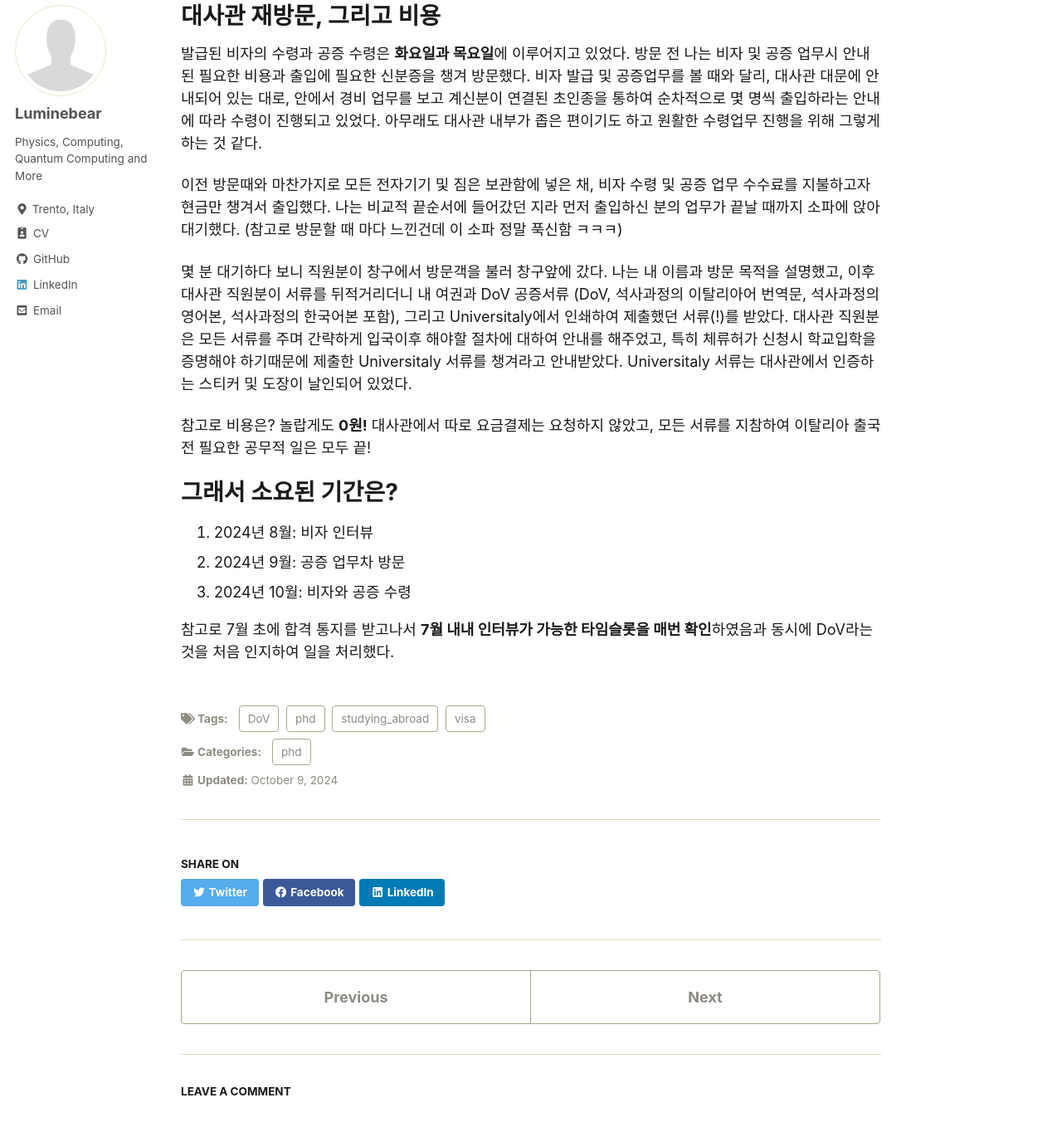
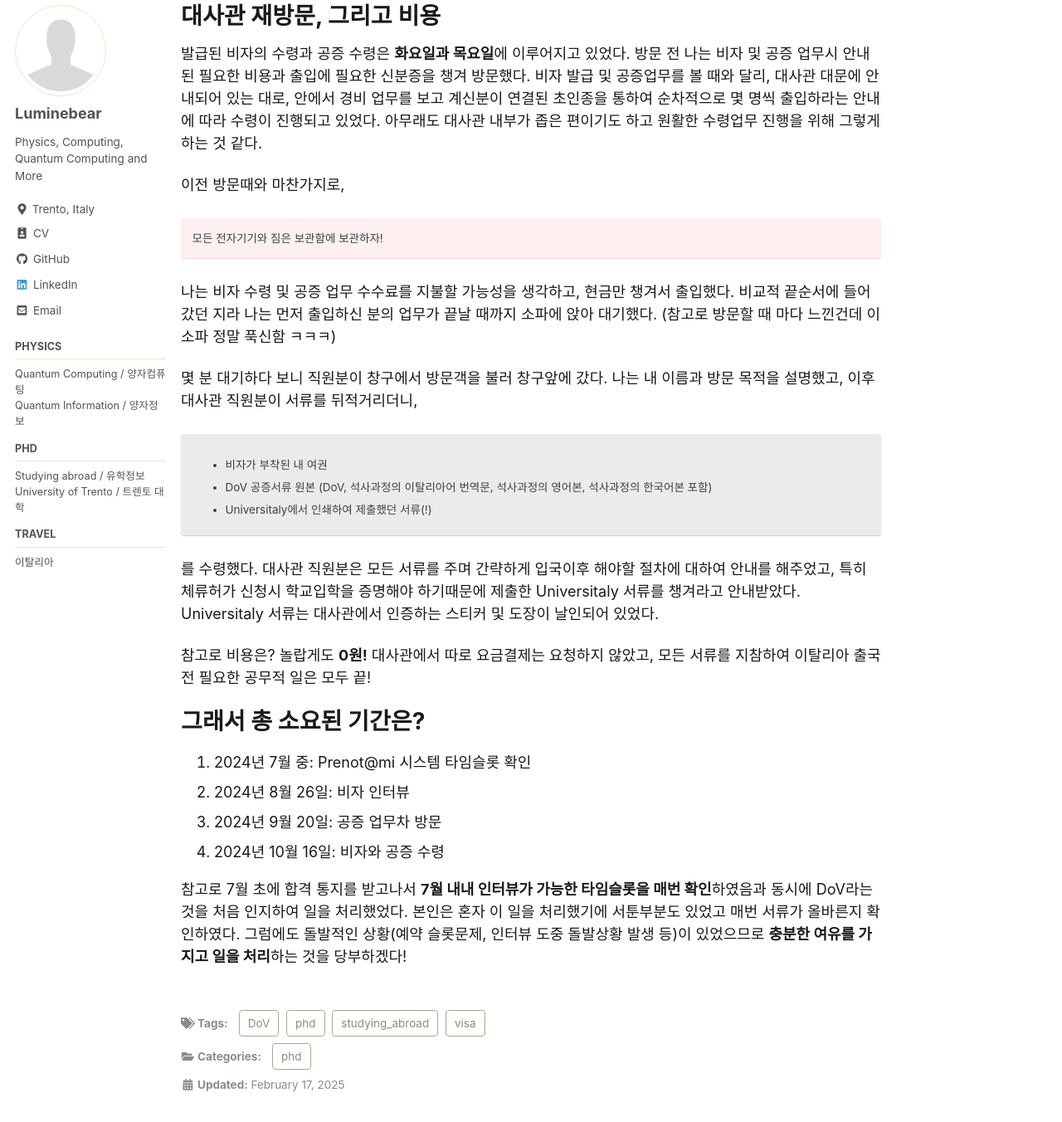
Before and after one commit to Luminebear/Luminebear.github.io, a Jekyll site: the page built from _posts/2024-10-09-italyvisa-final.md, in a window 1280 px wide and 1400 px high, scrolled down 877 px, cut to the strip 48-1400 px from the top of the window. Shown: the whole strip at 83% size. Built offline with Jekyll 4.4.1, drawn with Linux system fonts in a browser that asks for light colours; cached includes are drawn as plain includes; some web fonts are replaced; comment, search, counter and statistics services are not loaded; a style sheet for code colours, icons or effects is not loaded; some of the changed text lies outside the part shown.

Commit message:
Modify posts and add post about travel info in Trento

```diff
--- a/_data/navigation.yml
+++ b/_data/navigation.yml
@@ -11,15 +11,21 @@
   - title: Physics
     url: /categories/physics
     children:
-      - title: "Quantum Computing"
+      - title: "Quantum Computing / 양자컴퓨팅"
         url: /tags/#qc
-      - title: "Quantum Information"
+      - title: "Quantum Information / 양자정보"
         url: /tags/#qi
 
   - title: PhD
     url: /categories/phd
     children:
-      - title: "Studying abroad"
+      - title: "Studying abroad / 유학정보"
         url: /tags/#studying-abroad
-      - title: "University of Trento"
+      - title: "University of Trento / 트렌토 대학"
         url: /tags/#unitn
+
+  - title: Travel
+    url: /categories/travel
+    children:
+      - title: "이탈리아"
+        url: /tags/#travel-italy
--- a/_posts/2024-09-14-italyvisa-pre2.md
+++ b/_posts/2024-09-14-italyvisa-pre2.md
@@ -2,6 +2,9 @@
 title: "이탈리아 박사과정 입학기 - DoV 공증"
 tags: [phd, visa, DoV, studying_abroad]
 categories: phd
+sidebar:
+  nav: "docs"
+last_modified_at: 2025-02-17
 mathjax: false
 toc: true
 toc_label: Table of Contents
@@ -41,6 +44,9 @@
 본인이 어떤 학위수준(고등학교/학사/석사/박사 등)을 증명하냐에 따라서 필요한 서류가 상이할 수 있으며, 자세한 필요서류는 대사관 홈페이지에서 확인하도록 하자.
 '석사' 학위에 대한 증명을 기준으로, DoV 발급시 필요한 서류는 다음과 같다.
 
+{% capture notice-2 %}
+**DoV 발급 필요서류 목록**
+
 1. 신청서 (모든 항목기입)
 2. 국문기본증명서 1 부 (동사무소 또는 구청에서 발급)
 3. 여권사본
@@ -48,6 +54,8 @@
 5. 학위수여증명서의 이탈리아어 번역문 (반드시 대사관 공인 번역사에게 의뢰) 원본 + 사본
 6. 영문학위수여증명서 (입학년월일과 학위명 명시)
 7. 영문성적증명서
+{% endcapture %}
+<div class="notice--info">{{ notice-2 | markdownify }}</div>
 
 일부 서류의 경우 원본과 사본을 동시에 요구하는데, 이는 나중에 DoV 발급시 원본서류 일부를 같이 첨부해서 돌려주기 때문이다.
 각 필요서류를 발급받는 방법은 다음과 같다.
@@ -55,17 +63,19 @@
 ## 신청서
 > 1번부터 5번까지의 과정을 생략하고 싶다면: [서류 및 번역 공증](https://ambseoul.esteri.it/ko/servizi-consolari-e-visti/servizi-per-il-cittadino-straniero/traduzione-e-legalizzazione-dei-documenti/)
 
-1. 주한이탈리아대사관 웹사이트에 접속하자. (https://ambseoul.esteri.it)
+1. 주한이탈리아대사관 웹사이트에 접속하자. [https://ambseoul.esteri.it](https://ambseoul.esteri.it)
 2. 상단의 '영사과 및 비자 업무' 선택
 3. 페이지 접속후 (PC기준) 오른쪽 메뉴에서 "외국인을 위한 서비스" 선택
 4. 다시 오른쪽 메뉴에서 "서류 및 번역 공증" 선택
 5. 본문 내용 중 "학력가치확인서" 또는 "DICHIARAZIONE DI VALORE" 클릭여 신청서 다운로드
 
 ## 국문기본증명서
-이탈리아는 신기하게도 곳곳에서 공무집행시 서인의 출생지를 꼭 묻는 경우가 있다. 우리나라로 가져오면 '등록기준지 (본적)'에 해당된다. 기본적으로 대한민국 주민등록증에는 이러한 정보가 명시되지 않기에, 본인 앞 국문기본증명서를 요구하는 것으로 보인다.
+이탈리아는 신기하게도 곳곳에서 공무집행시 본인의 출생지를 꼭 묻는 경우가 있다. 우리나라로 가져오면 '등록기준지 (본적)'에 해당된다. 기본적으로 대한민국 주민등록증에는 이러한 정보가 명시되지 않기에, 본인 앞 국문기본증명서를 요구하는 것으로 보인다.
 
-국문기본증명서는 대한민국 정부24에서 검색하거나, 또는 본 업무는 대법원관할이므로 전자가족관계등록시스템에 접속 (https://efamily.scourt.go.kr)하여 인쇄하도록 하자. 2024년 기준 PDF저장 가능.
+국문기본증명서는 대한민국 정부24에서 검색하거나, 또는 본 업무는 대법원관할이므로 전자가족관계등록시스템에 접속 하여 인쇄하도록 하자. 2024년 기준 PDF저장 가능.
 
+[대법원 전자가족관계등록시스템](https://efamily.scourt.go.kr){: .btn .btn--primary .btn--large}
+{: .text-center}
 ## 여권사본
 당연하지만 본인 개인정보가 명시된 면의 여권 사본을 인쇄하여 지참하자.
 
@@ -78,7 +88,10 @@
 물론 서울권에 거주하고 있다면 업무시간에 맞춰서 아포스티유 발급기관에 방문하면 된다.
 하지만 그 외의 경우라면? **무조건 아포스티유를 발급하는 기관에 우편 배송**으로 서류발급을 진행해야 한다.
 아포스티유 발급은 어떠한 공공기관에도 위탁 업무처리가 불가능하며 재외동포청에서 관할업무를 진행하고 있다.
-아포스티유와 관련한 설명과 발급절차는 재외동포청 사이트에서 안내하고 있으니 여기 들어가서 절차를 밟도록 하자 ([링크 바로가기](https://oka.go.kr/oka/services/info/apostille/)).
+아포스티유와 관련한 설명과 발급절차는 재외동포청 사이트에서 안내하고 있으니 여기 들어가서 절차를 밟도록 하자.
+
+[재외동포청 아포스티유 정보](https://oka.go.kr/oka/services/info/apostille/){: .btn .btn--primary .btn--large}
+{: .text-center}
 
 신청일 기준 나는 부산에 거주하고 있었기 때문에 단순히 아포스티유 발급만으로 방문하기에는 시간적+재정적으로 낭비이기에 우편으로 진행했다.
 대한민국 공공기관 답게 일은 신속하게 처리되었고, 신청 문서 전달 1일 + 공문 처리 1일 + 아포스티유 부착 문서 수령 1일 으로 총 **3일 소요**되었다.
@@ -89,7 +102,7 @@
 참고로 번역해야할 서류는 **한국어로 작성된 학위수여증명서**이며 안내사항에도 나와있듯 **반드시 대사관 공인 번역사에게 의뢰**해야 한다.
 나는 이메일로 직접 연락하여 진행하였고 번역비용은 어느 번역사에 의뢰하든 동일요금으로 책정되어 있는 듯 하다. 자세한 비용은 공개할 수 없지만 적어도 대행사에 맡기는 것보다는 저렴하다고 말할 수 있다.
 
-번역사 명단은 [서류 및 번역 공증](https://ambseoul.esteri.it/ko/servizi-consolari-e-visti/servizi-per-il-cittadino-straniero/traduzione-e-legalizzazione-dei-documenti/) 게시글에서 확인하면 된다.
+번역사 명단은 이탈리아 대사관 사이트에서 **서류 및 번역 공증** 게시글에서 확인하면 된다. [사이트 바로가기](https://ambseoul.esteri.it/ko/servizi-consolari-e-visti/servizi-per-il-cittadino-straniero/traduzione-e-legalizzazione-dei-documenti/){: .btn .btn--info}
 주기적으로 업데이트 되고 있으니 반드시 해당 게시글에서 확인하여 개인연락을 취해 문서번역을 의뢰하도록 하자.
 마찬가지로 본인은 부산에 거주하고 있었기 때문에 번역사와 일에 대해 조율하면서 다음과 같이 업무를 진행했다.
 
--- a/_posts/2024-10-09-italyvisa-final.md
+++ b/_posts/2024-10-09-italyvisa-final.md
@@ -2,6 +2,9 @@
 title: "이탈리아 박사과정 입학기 - 수령"
 tags: [phd, visa, DoV, studying_abroad]
 categories: phd
+sidebar:
+  nav: "docs"
+last_modified_at: 2025-02-17
 mathjax: false
 comments: true
 published: true
@@ -32,20 +35,39 @@
 비자 발급 및 공증업무를 볼 때와 달리, 대사관 대문에 안내되어 있는 대로, 안에서 경비 업무를 보고 계신분이 연결된 초인종을 통하여 순차적으로 몇 명씩 출입하라는 안내에 따라 수령이 진행되고 있었다.
 아무래도 대사관 내부가 좁은 편이기도 하고 원활한 수령업무 진행을 위해 그렇게 하는 것 같다.
 
-이전 방문때와 마찬가지로 모든 전자기기 및 짐은 보관함에 넣은 채, 비자 수령 및 공증 업무 수수료를 지불하고자 현금만 챙겨서 출입했다.
-나는 비교적 끝순서에 들어갔던 지라 먼저 출입하신 분의 업무가 끝날 때까지 소파에 앉아 대기했다.
+이전 방문때와 마찬가지로,
+{% capture notice-2 %}
+모든 전자기기와 짐은 보관함에 보관하자!
+
+{% endcapture %}
+<div class="notice--danger">{{ notice-2 | markdownify }}</div>
+
+나는 비자 수령 및 공증 업무 수수료를 지불할 가능성을 생각하고, 현금만 챙겨서 출입했다.
+비교적 끝순서에 들어갔던 지라 나는 먼저 출입하신 분의 업무가 끝날 때까지 소파에 앉아 대기했다.
 (참고로 방문할 때 마다 느낀건데 이 소파 정말 푹신함 ㅋㅋㅋ)
 
 몇 분 대기하다 보니 직원분이 창구에서 방문객을 불러 창구앞에 갔다.
-나는 내 이름과 방문 목적을 설명했고, 이후 대사관 직원분이 서류를 뒤적거리더니 내 여권과 DoV 공증서류 (DoV, 석사과정의 이탈리아어 번역문, 석사과정의 영어본, 석사과정의 한국어본 포함), 그리고 Universitaly에서 인쇄하여 제출했던 서류(!)를 받았다.
+나는 내 이름과 방문 목적을 설명했고, 이후 대사관 직원분이 서류를 뒤적거리더니,
+{% capture notice-2 %}
+* 비자가 부착된 내 여권
+* DoV 공증서류 원본 (DoV, 석사과정의 이탈리아어 번역문, 석사과정의 영어본, 석사과정의 한국어본 포함)
+* Universitaly에서 인쇄하여 제출했던 서류(!)
+
+{% endcapture %}
+<div class="notice--primary">{{ notice-2 | markdownify }}</div>
+
+를 수령했다.
 대사관 직원분은 모든 서류를 주며 간략하게 입국이후 해야할 절차에 대하여 안내를 해주었고, 특히 체류허가 신청시 학교입학을 증명해야 하기때문에 제출한 Universitaly 서류를 챙겨라고 안내받았다.
 Universitaly 서류는 대사관에서 인증하는 스티커 및 도장이 날인되어 있었다.
 
 참고로 비용은? 놀랍게도 **0원!** 대사관에서 따로 요금결제는 요청하지 않았고, 모든 서류를 지참하여 이탈리아 출국 전 필요한 공무적 일은 모두 끝!
 
-# 그래서 소요된 기간은?
-1. 2024년 8월: 비자 인터뷰
-2. 2024년 9월: 공증 업무차 방문
-3. 2024년 10월: 비자와 공증 수령
+# 그래서 총 소요된 기간은?
+0. 2024년 7월 중: Prenot@mi 시스템 타임슬롯 확인
+1. 2024년 8월 26일: 비자 인터뷰
+2. 2024년 9월 20일: 공증 업무차 방문
+3. 2024년 10월 16일: 비자와 공증 수령
 
-참고로 7월 초에 합격 통지를 받고나서 **7월 내내 인터뷰가 가능한 타임슬롯을 매번 확인**하였음과 동시에 DoV라는 것을 처음 인지하여 일을 처리했다.
+참고로 7월 초에 합격 통지를 받고나서 **7월 내내 인터뷰가 가능한 타임슬롯을 매번 확인**하였음과 동시에 DoV라는 것을 처음 인지하여 일을 처리했었다.
+본인은 혼자 이 일을 처리했기에 서툰부분도 있었고 매번 서류가 올바른지 확인하였다.
+그럼에도 돌발적인 상황(예약 슬롯문제, 인터뷰 도중 돌발상황 발생 등)이 있었으므로 **충분한 여유를 가지고 일을 처리**하는 것을 당부하겠다!
--- /dev/null
+++ b/_posts/2025-02-01-trento-info.md
@@ -0,0 +1,154 @@
+---
+title: "트렌토 여행하기 1 - 일반"
+tags: [Trento]
+categories: travel
+sidebar:
+  nav: "docs"
+last_modified_at: 2025-02-16
+mathjax: false
+toc: true
+toc_label: Table of Contents
+toc_sticky: true
+comments: true
+published: true
+---
+
+# Intro
+트렌토에서 박사과정 학생으로 시작한지 어언 3개월이 지난 현재.
+이제는 거의 한국에서 지내다시피 적응을 거의한 것 같아, 기억이 최고로 남아있을 때 혹시나 이곳을 여행한 한국인들에게 유용한 정보로 제공되길 바라며? 정리하여 글을 써보려고 한다.
+크게 이 게시글에서 다루는 기본정보, 교통, 볼거리 등으로 세분화하여 정리되지 않을까 싶다.
+
+# 기본정보
+<iframe
+    src="https://www.google.com/maps/embed?pb=!1m18!1m12!1m3!1d44280.39850225854!2d11.079156302713!3d46.080513586156734!2m3!1f0!2f0!3f0!3m2!1i1024!2i768!4f13.1!3m3!1m2!1s0x478276cac9ce9ddb%3A0x27c6a299139ff547!2sTrento%2C%20Autonomous%20Province%20of%20Trento!5e0!3m2!1sen!2sit!4v1739616221735!5m2!1sen!2sit" width="600"
+    height="450"
+    style="border:0;"
+    allowfullscreen=""
+    loading="lazy"
+    referrerpolicy="no-referrer-when-downgrade">
+</iframe>
+
+* 도시명: 트렌토 (Trento)
+* 프로빈차[^1]; Provincia: Autonoma di Trento
+* 레조네[^2]; Regione: Trentino-Alto Adige/Südtirol (트렌티노 알토 아디제/쥐트티롤)
+
+베네토 레조네[^2]의 도시 중 하나인 베로나에서 접근 가능한 지역이다.
+이곳은 사회/지리 시간에 배웠던 "계곡" 지형을 대표적으로 보여주는 곳으로, 도심이 계곡을 따라 형성되어 있고 양 옆으로 우뚝 높은 산이 위치해있다.
+이탈리아에서 프랑스와 스위스로 진출할 수 있는 것처럼, 이곳에서는 베로나(Verona) - 트렌토(Trento) - 볼차노(Bolzano, 또는 보첸;Bozen) - 브레너 고개 (Brenner Pass) 루트를 경유하여 오스트리아 인스부르크, 그 너머로 독일 뮌휀(München) 지역으로 접근가능하다.
+
+트렌토는 이탈리아와는 사뭇 다른 풍경과 분위기를 가지는데, 다른 이탈리아 지역들이 수많은 카톨릭 관련 문화유산과 특색있는 도시들(베네치아 등)이 있다면, 여기는 그런 도시들과 비교하면 **화려하지 않고 수수한 편이다.**
+일례로 도심에 위치한 성당의 경우 건물들은 다들 최소 100년 이상은 되었지만, 고딕양식이나 다른 대성당들과 같은 하나의 조각품과 같은 건물이 아닌, 벽돌등을 이용하여 정석적으로 쌓아 건축되어 있다.
+
+# 이탈리아에서 접근가능한 경로
+이탈리아에서는 철도망이 잘 구축되어 있기 때문에 접근하기에는 쉬운편이다.
+다만 모든 경로가 **반드시 베로나를 거쳐야할 수 밖에 없고**, 특히 베로나에서 트렌토 이후를 지나가는 철도의 경우 고속철 전용선로가 아니라서 속도가 빠른편은 아니다.
+시외버스의 일종인 플릭스버스(Flixbus)를 이용할 수도 있으나 결국 베로나를 거치는 것은 똑같기 때문에 비용 및 시간을 체크해서 비교해보는 걸 추천.
+여기서는 기차를 타고 오는 경우에 대해 설명한다.
+
+{% capture notice-2 %}
+아래 고속열차 정보에서 줄임말은 다음을 의미합니다.
+
+* FR: Frecciarossa (프레치아로사)
+{% endcapture %}
+<div class="notice--warning">{{ notice-2 | markdownify }}</div>
+
+## 밀라노에서 오는 경우
+대부분의 경우에는 베로나에서 열차를 갈아타서 접근해야 한다.
+밀라노의 경우 평일 하루 왕복 1회, 주말 추가 왕복 1회로 밀라노 첸트랄레 - 볼차노 고속열차 직통이 있다.[^3]
+
+{% capture notice-2 %}
+**직통열차**
+* 트레니탈리아 FR 9721
+    * 볼차노 08:45 – 밀라노 11:45
+* 트레니탈리아 FR 9751
+    * 밀라노 17:45 – 볼차노 20:52
+
+주말한정으로 다음 시간대 추가운행
+
+* 트레니탈리아 FR 8701
+    * 볼차노 17:45 – 밀라노 20:45
+* 트레니탈리아 FR 8703
+    * 밀라노 08:15 – 볼차노 11:11
+{% endcapture %}
+<div class="notice--success">{{ notice-2 | markdownify }}</div>
+
+{% capture notice-2 %}
+**환승**
+
+트레니탈리아 홈페이지 예매사이트에서 확인하는 것이 제일 빠르다.
+일반열차와 고속열차의 조합에 따라 시간과 가격면에서 달라질 수 있다.
+* Case 1
+    * 밀라노 (Milano Centrale) - 베로나 (Verona Porta Nuova): 고속열차
+    * 베로나 (Verona Porta Nuova) - 트렌토 (Trento): 일반열차
+    * **가장 추천되는 방법**이며, 특히 가능한 경우 베로나 이후 구간에선 "RV"라고 표기된 "Regionale Veloce (레지오날레 벨로체)"를 타는 것을 추천.
+    일부역에서만 정차하는 일반열차로 조금 더 빨리 도착한다.
+* Case 2
+    * 밀라노 (Milano Centrale) - 베로나 (Verona Porta Nuova): 고속열차
+    * 베로나 (Verona Porta Nuova) - 트렌토 (Trento): 고속열차
+    * 가격이 가장 비싼경우이지만 편하게 오고싶다면 추천.
+* Case 3
+    * 밀라노 (Milano Centrale) - 베로나 (Verona Porta Nuova): 일반열차
+    * 베로나 (Verona Porta Nuova) - 트렌토 (Trento): 고속열차
+    * 비용적, 시간적 모두 추천되지 않음.
+{% endcapture %}
+<div class="notice--info">{{ notice-2 | markdownify }}</div>
+
+## 베네치아에서 오는 경우
+베네치아에서 오는 경우 2024년 기준 아쉽게도 직통으로 올 수 있는 방법은 없다.
+앞의 경우와 달리 두 가지 루트로 접근가능한데, 시간 및 비용적 여유에 따라 판단하여 선택할 것을 추천한다.
+
+{% capture notice-2 %}
+**환승 Case 1**
+베네치아 - 베로나 - 트렌토 루트로 이동하는 방법.
+
+* Case 1
+    * 베네치아 (Venezia Santa Lucia) - 베로나 (Verona Porta Nuova): 고속열차
+    * 베로나 (Verona Porta Nuova) - 트렌토 (Trento): 일반열차
+    * 가능한 경우 베로나 이후 구간에선 "RV"라고 표기된 "Regionale Veloce (레지오날레 벨로체)"를 타는 것을 추천.
+    일부역에서만 정차하는 일반열차로 조금 더 빨리 도착한다.
+* Case 2
+    * 베네치아 (Venezia Santa Lucia) - 베로나 (Verona Porta Nuova): 고속열차
+    * 베로나 (Verona Porta Nuova) - 트렌토 (Trento): 고속열차
+    * 가격이 가장 비싼경우인데다가 밀라노의 경우와 달리 시간적 이득이 그렇게 크지 않아 비추천.
+* Case 3
+    * 베네치아 (Venezia Santa Lucia) - 베로나 (Verona Porta Nuova): 고속열차
+    * 베로나 (Verona Porta Nuova) - 트렌토 (Trento): 일반열차
+    * 비용이 가장 저렴하지만 시간이 오래걸린다. 다만 베네치아 - 베로나 루트의 경우 레지오날레보다 빠른 인터시티(InterCity)가 운영중이고 베로나 - 트렌토의 경우 "RV"를 타면 시간을 절약할 수 있다.
+{% endcapture %}
+<div class="notice--info">{{ notice-2 | markdownify }}</div>
+
+{% capture notice-2 %}
+**환승 Case 2**
+베네치아 - 바싸노 델 그라빠 (Bassano Del Grappa) - 트렌토 루트로 이동하는 방법.
+
+2025년 기준 Bassano Del Grappa - Trento간 전철화 공사가 예정되어 있어 이 구간은 버스로 대체될 예정이라 추천하지 않는다.
+전구간 레지오날레 열차로 운영중이고 시간이 제일 많이 걸리는 대신 가격은 저렴하다.
+{% endcapture %}
+<div class="notice">{{ notice-2 | markdownify }}</div>
+
+## 볼로냐 등 이탈리아 중남부 (피렌체, 로마, 나폴리 등)에서 오는 경우
+밀라노의 경우와 달리 노선을 꺾는 선형이 아니다 보니, 상당이 많은 편성으로 운영중에 있다.[^3]
+어느 도시에서 오는 경우에 따라 달라지겠지만 보통은 베로나 아래 도시들에서 직통으로 올 수 있으므로 고속열차를 타고 오는 것을 추천한다.
+특히나 로마는 생각보다 거리가 먼 편.
+
+{% capture notice-2 %}
+**직통열차**
+* 볼차노 출발: 첫차 5:12, 막차 17:10
+* 로마 출발: 첫차 6:45, 막차 17:50
+
+**환승**
+트레니탈리아 홈페이지 예매사이트에서 확인하는 것이 제일 빠르다.
+일반열차와 고속열차의 조합에 따라 시간과 가격면에서 달라질 수 있다.
+{% endcapture %}
+<div class="notice--success">{{ notice-2 | markdownify }}</div>
+
+# 트렌토 시내 교통
+업데이트 예정.
+
+# 볼거리 정보
+업데이트 예정.
+
+
+[^1]: 대한민국 행정 구분에 따르면 '도'급에 해당.
+[^2]: 레조네는 최상단 지역구분으로 생각하면 될 것 같다만, 한국의 특별시/광역시가 도와 구분되는 시스템은 아니다. 예를 들면 서울이 경기도에 포함되고 부산과 울산이 경상도에 포함되는 식.
+[^3]: [트렌이탈리아 볼차노 구간 FR (이탈리아어)](https://www.trenitalia.com/it/le_frecce/frecciarossa-roma-bolzano.html)
```
Also changed, not shown: _posts/2024-08-26-italyvisa-pre1.md (+32 -18 lines), _posts/2024-11-01-italy-applyPDS1.md (+2 -1 lines), _posts/2024-12-24-italy-applyPDS3.md (+5 -3 lines).
